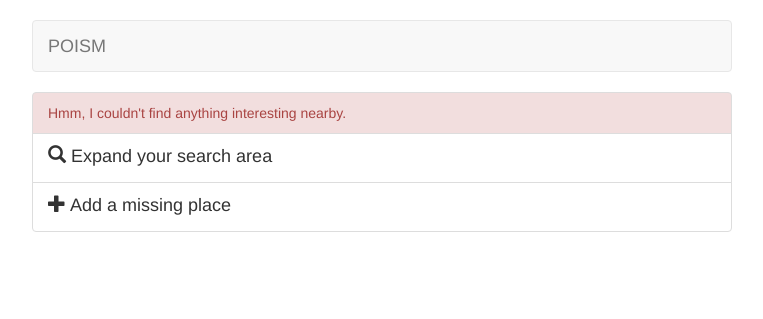
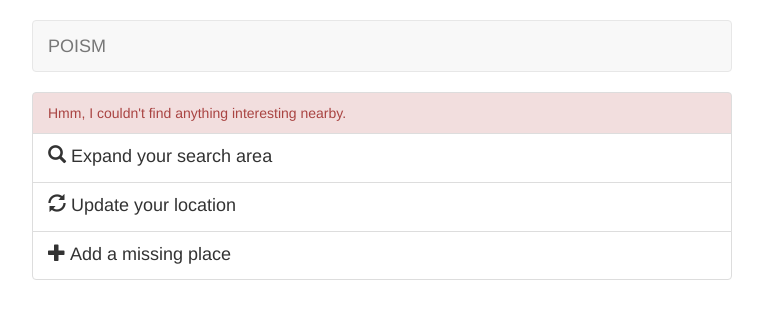
Before and after one commit to iandees/poism-py, a Flask app: template templates/nearby.html in a window 1280 px wide. Shown: the top 319 px of the page, without its empty margins (258-1021 px from the left). Run offline with Flask 2, Linux system fonts and the light colour scheme; the template is opened without the code that fills it, so the values that code supplies are empty; some libraries are stand-ins or nearby versions.

Commit message:
Add an option to re-geolocate

```diff
--- a/templates/nearby.html
+++ b/templates/nearby.html
@@ -57,6 +57,12 @@
             Expand your search area
         </h4>
     </a>
+    <a class="list-group-item" href="{{ url_for('nearby') }}">
+        <h4 class="list-group-item-heading">
+            <span class="glyphicon glyphicon-refresh" aria-hidden="true"></span>
+            Update your location
+        </h4>
+    </a>
     <a class="list-group-item" href="{{ url_for('add', lat=request.args.get('lat'), lon=request.args.get('lon')) }}">
         <h4 class="list-group-item-heading">
             <span class="glyphicon glyphicon-plus" aria-hidden="true"></span>
```
